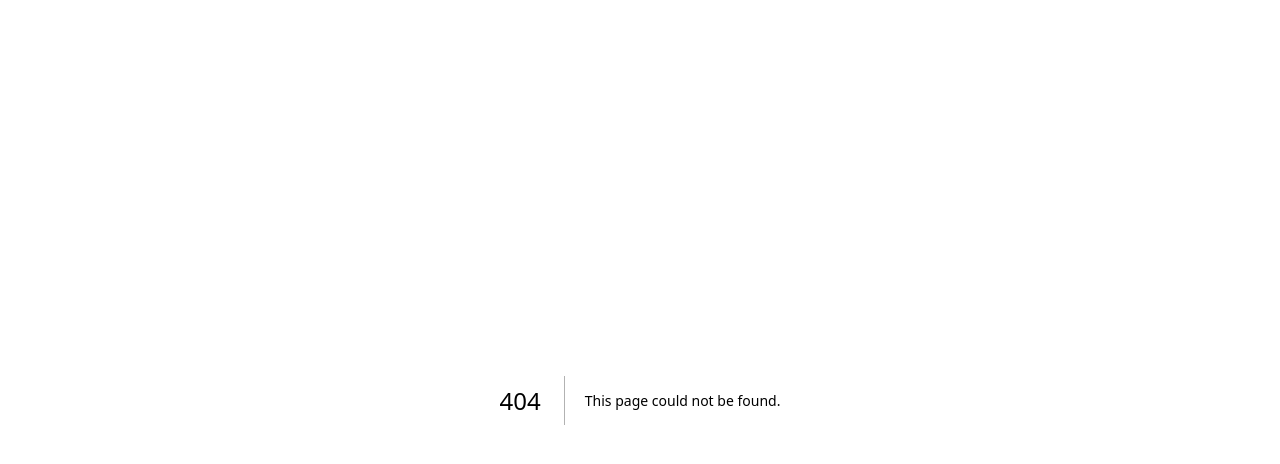
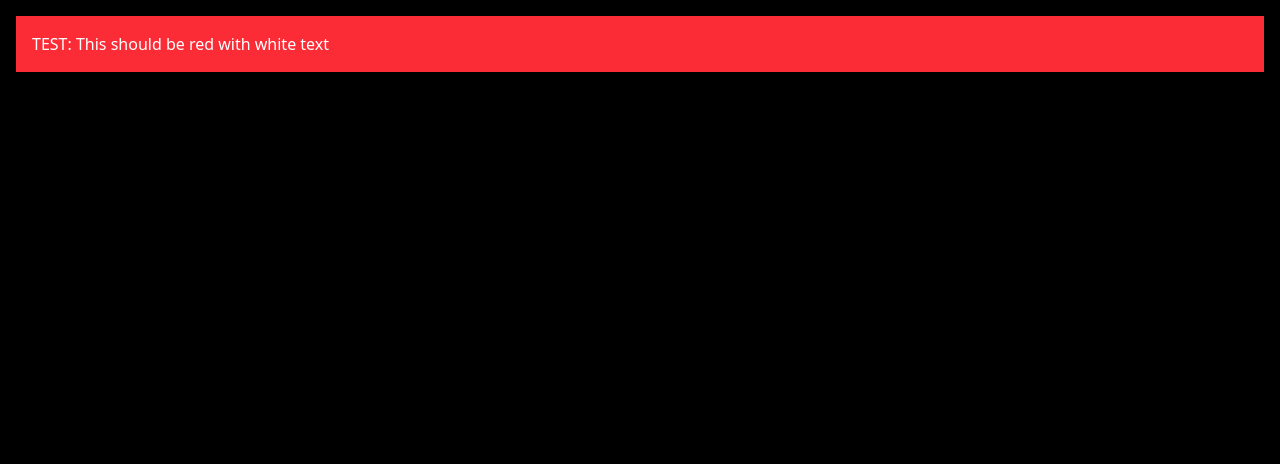
Before and after one commit to Aniket-0502/chess-app, a Next.js app in the folder apps/web/: page /test in a window 1280 px wide. Before the commit this address had no page. Shown: the top 464 px of the page. Built offline with nearby package versions, Linux system fonts and the light colour scheme; a web font is replaced by a local one.

Commit message:
final vercel deployement issue solved

```diff
--- a/apps/web/app/tailwind.config.js
+++ /dev/null
@@ -1,19 +0,0 @@
-/** @type {import('tailwindcss').Config} */
-const config = {
-  content: [
-    "./app/**/*.{ts,tsx}",
-    "./components/**/*.{ts,tsx}",
-    "../../packages/ui/**/*.{js,ts,jsx,tsx}",
-  ],
-  theme: {
-    extend: {
-      fontFamily: {
-        sans: ["Poppins", "sans-serif"],
-        bebas: ["'Bebas Neue'", "sans-serif"],
-      },
-    },
-  },
-  plugins: [],
-};
-
-export default config;
--- /dev/null
+++ b/apps/web/app/test/page.tsx
@@ -0,0 +1,7 @@
+export default function TestTailwind() {
+  return (
+    <div className="bg-red-500 text-white p-4 m-4 flex">
+      TEST: This should be red with white text
+    </div>
+  );
+}
--- a/apps/web/app/postcss.config.mjs
+++ b/apps/web/postcss.config.mjs
@@ -1,5 +1,6 @@
 const config = {
   plugins: {
+    "postcss-import": {},
     "@tailwindcss/postcss": {},
     autoprefixer: {},
   },
--- /dev/null
+++ b/apps/web/tailwind.config.js
@@ -0,0 +1,24 @@
+/** @type {import('tailwindcss').Config} */
+const config = {
+  content: ["./app/**/*.{js,ts,jsx,tsx}", "./components/**/*.{js,ts,jsx,tsx}"],
+  safelist: [
+    "bg-red-500",
+    "text-white",
+    "p-4",
+    "m-4",
+    "flex",
+    "block",
+    "hidden",
+  ],
+  theme: {
+    extend: {
+      fontFamily: {
+        sans: ["var(--font-poppins)", "sans-serif"],
+        bebas: ["var(--font-bebas)", "sans-serif"],
+      },
+    },
+  },
+  plugins: [],
+};
+
+export default config;
```
Also changed, not shown: apps/web/package.json (+12 -11 lines), apps/web/utils/chessUtils.ts (deleted), 1 other file (tests, documents, lock files or other folders).
